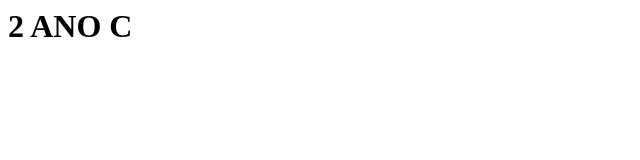
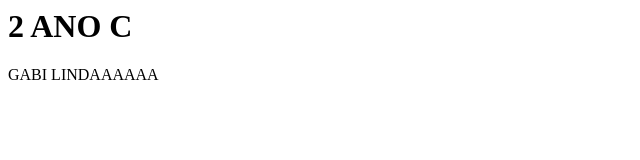
Before and after one commit to mgtnadalinn06/2C--luiz-nadalin, a plain HTML site: page index.html in a window 1280 px wide. Shown: the whole page, without its empty margins (0-640 px from the left). Drawn offline with Linux system fonts and the light colour scheme.

Commit message:
Update index.html

```diff
--- a/index.html
+++ b/index.html
@@ -1 +1,2 @@
 <h1>2 ANO C</h1>
+<P>GABI LINDAAAAAA</P>
```
